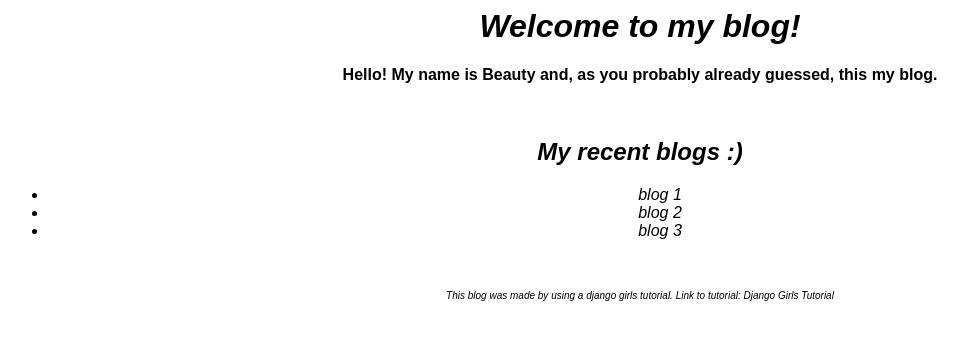
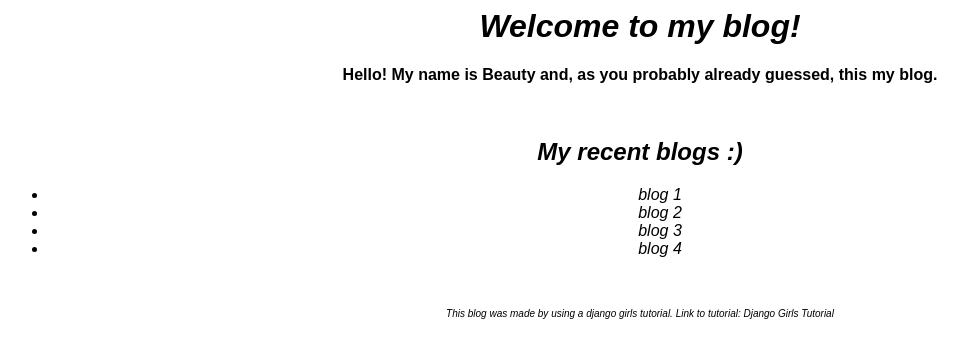
Before and after one commit to BOluokun/my-first-blog, a Django app: page / in a window 1280 px wide. Shown: the top 358 px of the page, without its empty margins (0-968 px from the left). Run offline with Django 3.2, Linux system fonts and the light colour scheme.

Commit message:
Changing HTML (second time)

```diff
--- a/blog/templates/blog/post_list.html
+++ b/blog/templates/blog/post_list.html
@@ -22,6 +22,9 @@
                         <li>
                             <a href"">blog 3</a>
                         </li>
+                        <li>
+                            <a href"">blog 4</a>
+                        </li>
                     </ul>
                 </div>
                 <br/>
```
